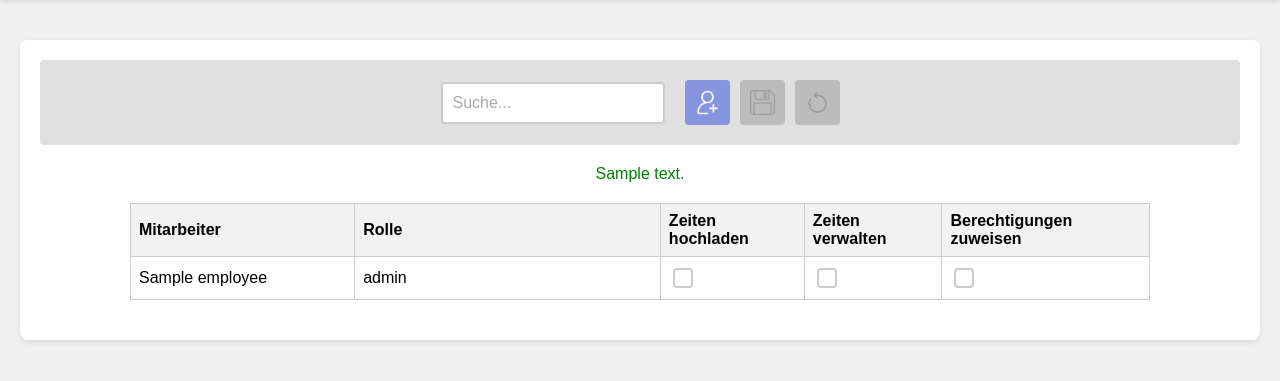
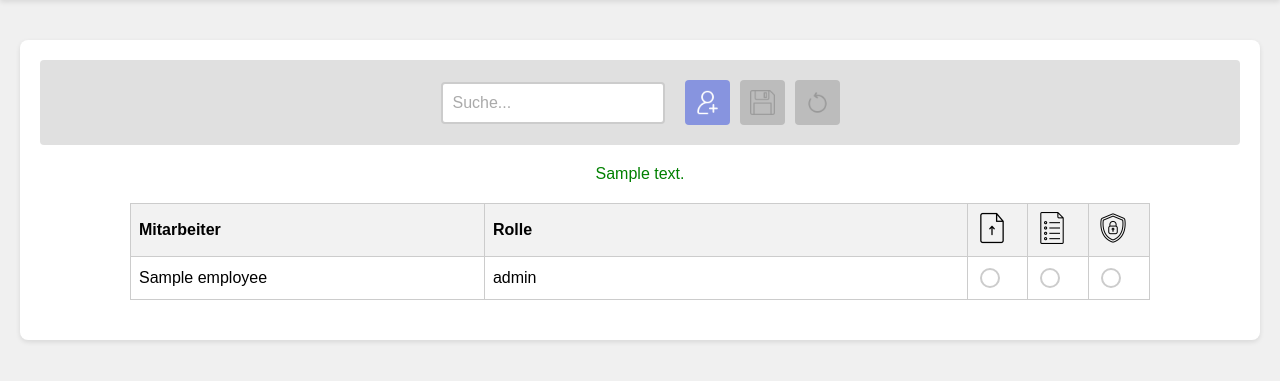
Before and after one commit to Combeter201/Teamleader_Softwaretools, a Flask app: template app/templates/authorizations.html in a window 1280 px wide. Shown: the part 72-453 px from the top of the page. Run offline with Flask 3, Linux system fonts and the light colour scheme; the template is opened without the code that fills it: most values are stand-ins (such as "Sample title", 1, 10 or a date in 2020).

Commit message:
Modifications Authorizationspage

```diff
--- a/app/static/css/authorizations.css
+++ b/app/static/css/authorizations.css
@@ -134,6 +134,7 @@ table, th, td {
 }
 
 th, td {
+    width: 2%;
     padding: 8px;
     text-align: left;
 }
@@ -255,7 +256,7 @@ input[type="checkbox"] {
     width: 20px;
     height: 20px;
     border: 2px solid #ccc;
-    border-radius: 4px;
+    border-radius: 50%;
     vertical-align: middle;
     cursor: pointer;
 }
--- a/app/templates/authorizations.html
+++ b/app/templates/authorizations.html
@@ -52,9 +52,12 @@
                 <tr>
                     <th class="employee-col">Mitarbeiter</th>
                     <th class="role-col">Rolle</th>
-                    <th>Zeiten hochladen</th>
-                    <th>Zeiten verwalten</th>
-                    <th>Berechtigungen zuweisen</th>
+                    <th>        <img src="{{ url_for('static', filename='assets/upload.png') }}" alt="Timer Icon" width="32" height="32">
+</th>
+                    <th>        <img src="{{ url_for('static', filename='assets/files.png') }}" alt="Timer Icon" width="32" height="32">
+</th>
+                    <th>        <img src="{{ url_for('static', filename='assets/access.png') }}" alt="Timer Icon" width="32" height="32">
+</th>
                 </tr>
                 </thead>
                 <tbody>
```
